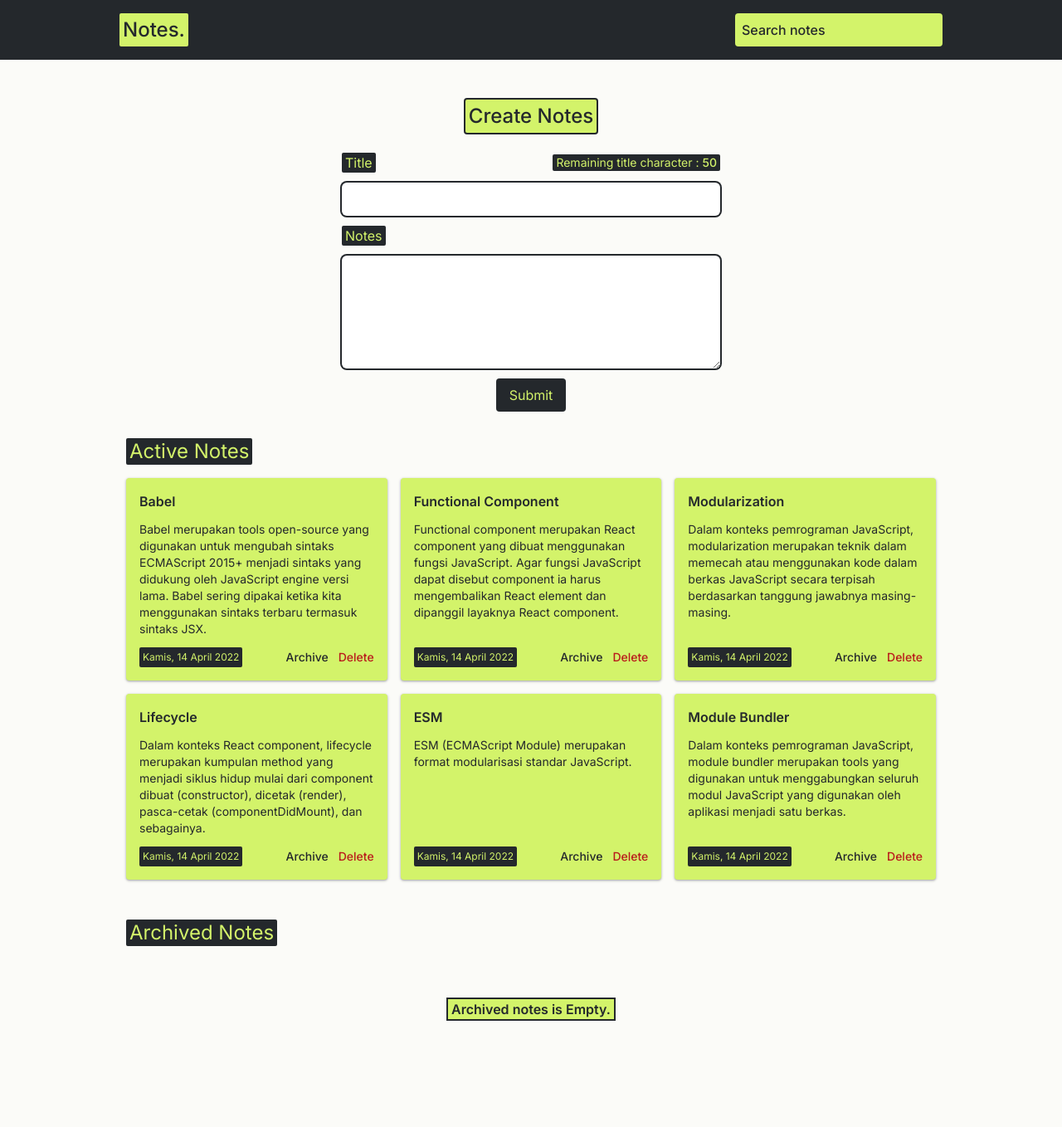
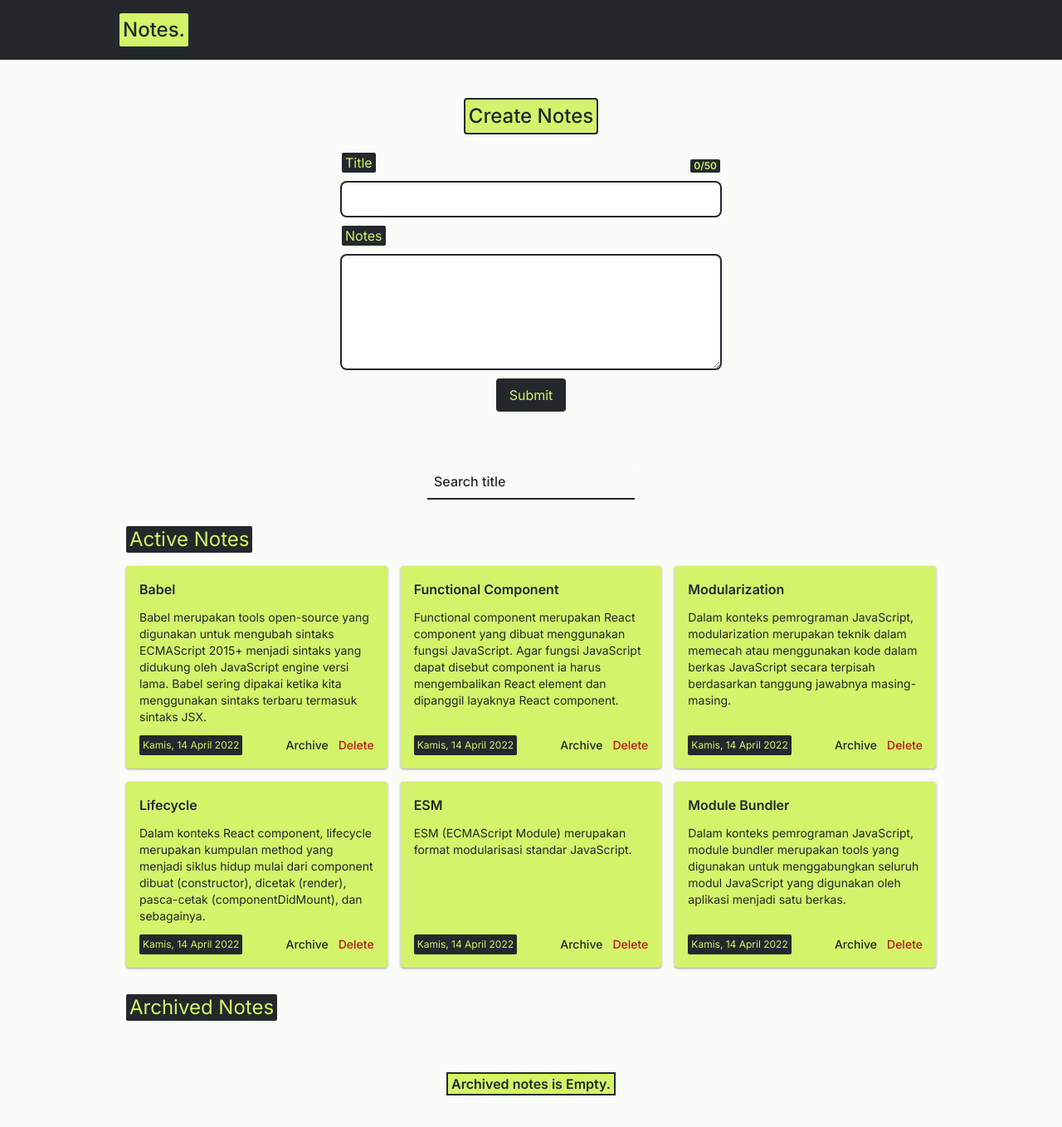
Before and after one commit to hutamatr/private-notes-app-dicoding, a React (Create React App) app: page / in a window 1280 px wide. Shown: the top 1358 px of the page at 83% size. Before the commit the page ends 1308 px from the top, so only its background shows below. Built offline with nearby package versions, Linux system fonts and the light colour scheme.

Commit message:
add search notes feature

```diff
--- a/src/components/Main/Main.jsx
+++ b/src/components/Main/Main.jsx
@@ -5,7 +5,7 @@ import NotesList from "./NotesList";
 
 const Main = () => {
   return (
-    <main className="px-6 py-8 flex flex-col gap-y-4 max-w-5xl mx-auto">
+    <main className="px-6 py-8 flex flex-col gap-y-12 max-w-5xl mx-auto">
       <section className="flex flex-col gap-y-6 p-4 rounded md:w-1/2 md:translate-x-1/2">
         <h1 className="text-custom-black text-center font-medium text-2xl bg-custom-green max-w-fit mx-auto p-1 rounded-sm ring-2 ring-custom-black">
           Create Notes
--- a/src/components/Main/NotesForm.jsx
+++ b/src/components/Main/NotesForm.jsx
@@ -64,16 +64,15 @@ const NotesForm = () => {
         </p>
       )}
       <form onSubmit={notesSubmitHandler} className="flex flex-col gap-y-3 ">
-        <div className="flex flex-row items-center justify-between">
+        <div className="flex flex-row items-end gap-x-2 justify-between">
           <label
             htmlFor="title"
             className="text-custom-green bg-custom-black px-1 rounded-sm"
           >
             Title
           </label>
-          <p className="text-sm flex flex-row gap-x-1 text-custom-green bg-custom-black px-1 rounded-sm">
-            Remaining title character :
-            <span className="font-medium">{50 - notesInput.title.length}</span>
+          <p className="text-xs flex flex-row items-center gap-x-1 text-custom-green bg-custom-black px-1 rounded-sm break-words font-semibold">
+            {0 + notesInput.title.length}/50
           </p>
         </div>
         <input
--- a/src/components/Main/NotesList.jsx
+++ b/src/components/Main/NotesList.jsx
@@ -1,13 +1,13 @@
-import React, { useContext } from "react";
+import React, { useState } from "react";
 
 import NotesCard from "../UI/NotesCard";
-import NotesContext from "../../context/NotesContext";
+import Search from "../Search/Search";
 
 const NotesList = () => {
-  const { notes } = useContext(NotesContext);
+  const [search, setSearch] = useState([]);
 
-  const notesActive = notes.filter((note) => !note.archived);
-  const notesArchived = notes.filter((note) => note.archived);
+  const notesActive = search.filter((note) => !note.archived);
+  const notesArchived = search.filter((note) => note.archived);
 
   const notesContentList = (notesData) => {
     return (
@@ -39,7 +39,8 @@ const NotesList = () => {
   ];
 
   return (
-    <section className="flex flex-col gap-y-12">
+    <section className="flex flex-col gap-y-8">
+      <Search onSetSearch={setSearch} />
       {notesContent.map((content, index) => {
         return (
           <div className="flex flex-col gap-y-4" key={index}>
--- a/src/components/Navigation/Navigation.jsx
+++ b/src/components/Navigation/Navigation.jsx
@@ -1,29 +1,12 @@
-import React, { useState } from "react";
+import React from "react";
 
 const Navigation = () => {
-  const [inputSearch, setInputSearch] = useState("");
-
-  const inputSearchHandler = (event) => {
-    setInputSearch(event.target.value);
-  };
-
-  const inputSearchSubmitHandler = () => {};
-
   return (
     <header className="bg-custom-black top-0 w-full sticky z-10">
-      <nav className="flex flex-col gap-y-2 md:flex-row justify-between items-center p-4 max-w-5xl mx-auto">
+      <nav className="flex flex-row justify-between items-center p-4 max-w-5xl mx-auto">
         <h1 className="text-custom-black font-medium text-2xl bg-custom-green p-1 rounded-sm ring-2 ring-custom-black">
           Notes.
         </h1>
-        <form onSubmit={inputSearchSubmitHandler}>
-          <input
-            type="text"
-            className="outline-none p-2 rounded bg-custom-green text-custom-black font-medium placeholder:text-custom-black"
-            placeholder="Search notes"
-            value={inputSearch}
-            onChange={inputSearchHandler}
-          />
-        </form>
       </nav>
     </header>
   );
--- /dev/null
+++ b/src/components/Search/Search.jsx
@@ -0,0 +1,33 @@
+import React, { useState, useEffect, useContext } from "react";
+
+import NotesContext from "../../context/NotesContext";
+
+const Search = ({ onSetSearch }) => {
+  const { notes } = useContext(NotesContext);
+  const [inputSearch, setInputSearch] = useState("");
+
+  useEffect(() => {
+    const searchResult = notes.filter((note) =>
+      note.title.toLowerCase().includes(inputSearch.toLowerCase())
+    );
+    onSetSearch(searchResult);
+  }, [inputSearch, notes, onSetSearch]);
+
+  const inputSearchHandler = (event) => {
+    setInputSearch(event.target.value);
+  };
+
+  return (
+    <form className="border-b-2 border-b-custom-black mx-auto max-w-fit flex flex-row items-center justify-center">
+      <input
+        type="text"
+        className="outline-none p-2 rounded w-full bg-custom-white text-custom-black font-medium placeholder:text-custom-black"
+        placeholder="Search title"
+        value={inputSearch}
+        onChange={inputSearchHandler}
+      />
+    </form>
+  );
+};
+
+export default Search;
```
